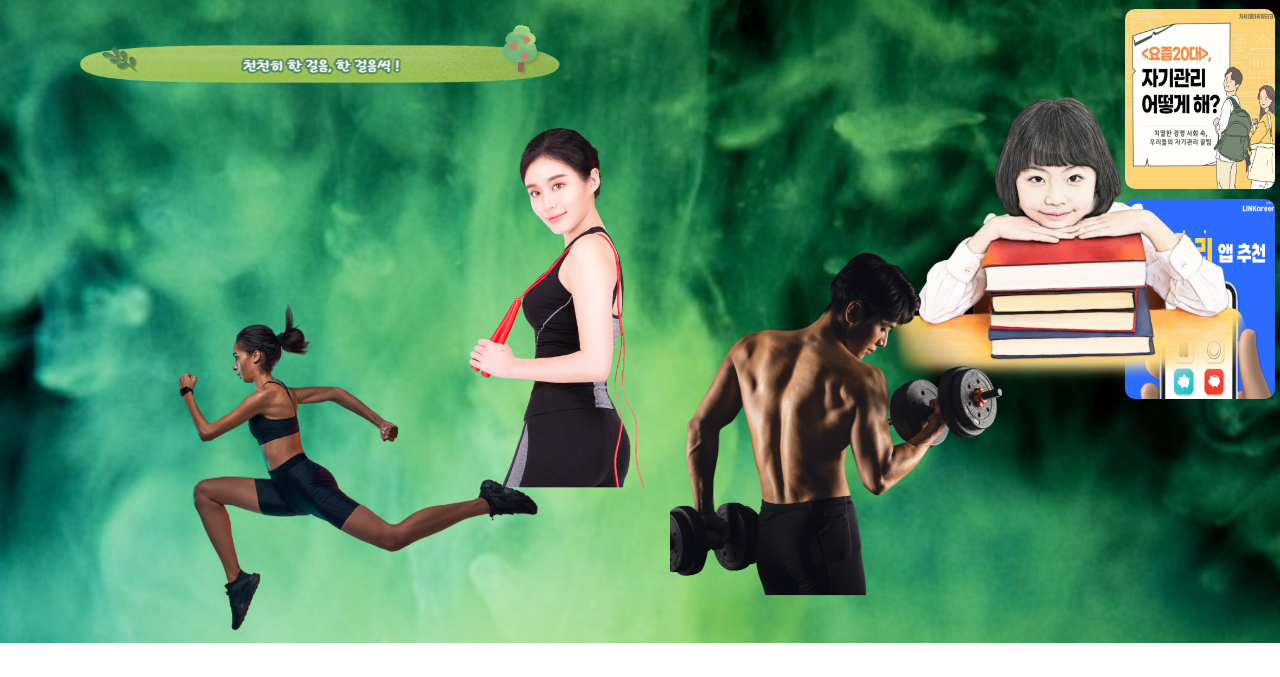
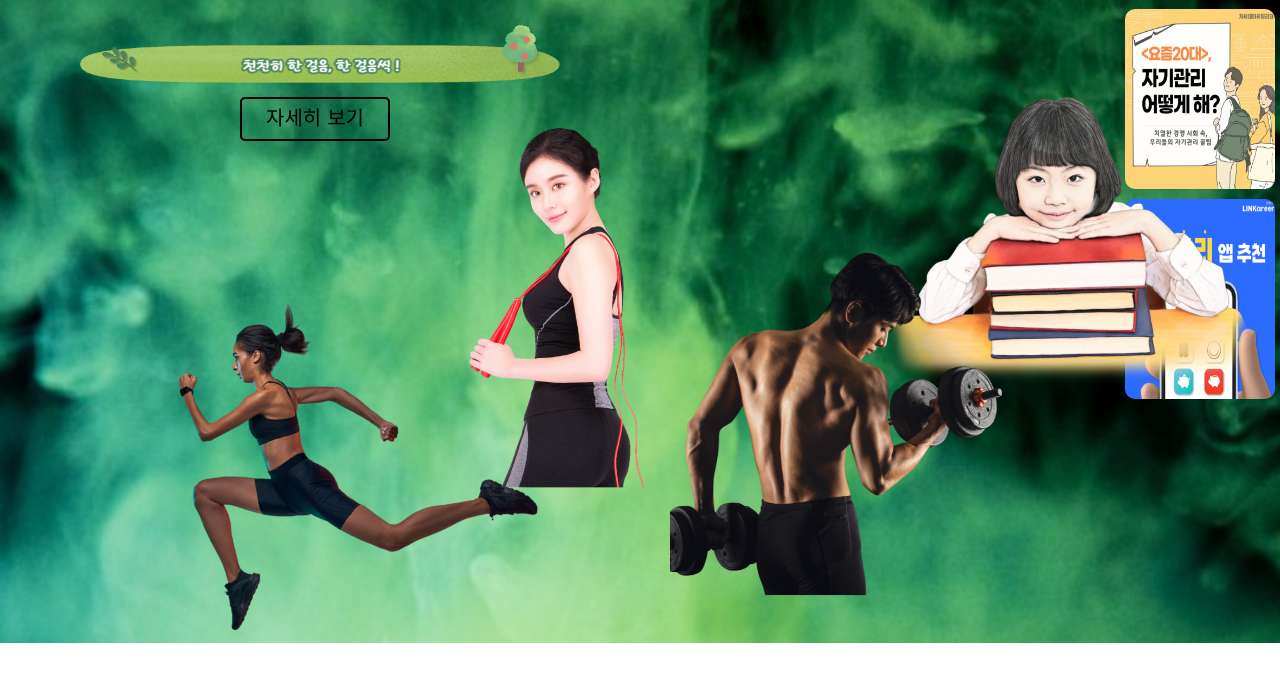
Before and after one commit to 1009JiHoon/care_web, a plain HTML site: page index.html in a window 1280 px wide. Shown: the part 123-800 px from the top of the page. Drawn offline with nearby package versions, Linux system fonts and the light colour scheme.

Commit message:
button add

```diff
--- a/index.html
+++ b/index.html
@@ -125,6 +125,7 @@
             </div>
             <div class="fade-in">
                 <img src="./images/vis_text.png" class="text">
+                <a href="" class="btn btn--green">자세히 보기</a>
             </div>
         </div>
     </section>
--- a/main.css
+++ b/main.css
@@ -10,6 +10,11 @@ header {
     width: 100%;
     top: 0;
     z-index: 9;
+}
+
+a {
+    text-decoration: none;
+    color: black;
 }
 
 .inner {
@@ -234,6 +239,36 @@ header .main-menu .item .item__contents .contents__list > ul li > ul li {
     left: -100px;
 }
 
+.visual .btn.btn--green {
+    position: absolute;
+    top: 100px;
+    left: 200px;
+}
+
 .fade-in {
     opacity: 0;
 }
+
+.btn {
+    width: 150px;
+    border-radius: 5px;
+    box-sizing: border-box;
+    padding: 10px;
+    text-align: center;
+    border: 2px solid black;
+}
+
+.btn:hover {
+    color: white;
+    background-color: black;
+}
+
+.btn.btn--green {
+    color: black;
+    border-color: black;
+}
+
+.btn.btn--green:hover {
+    color: greenyellow;
+    background-color: black;
+}
```
